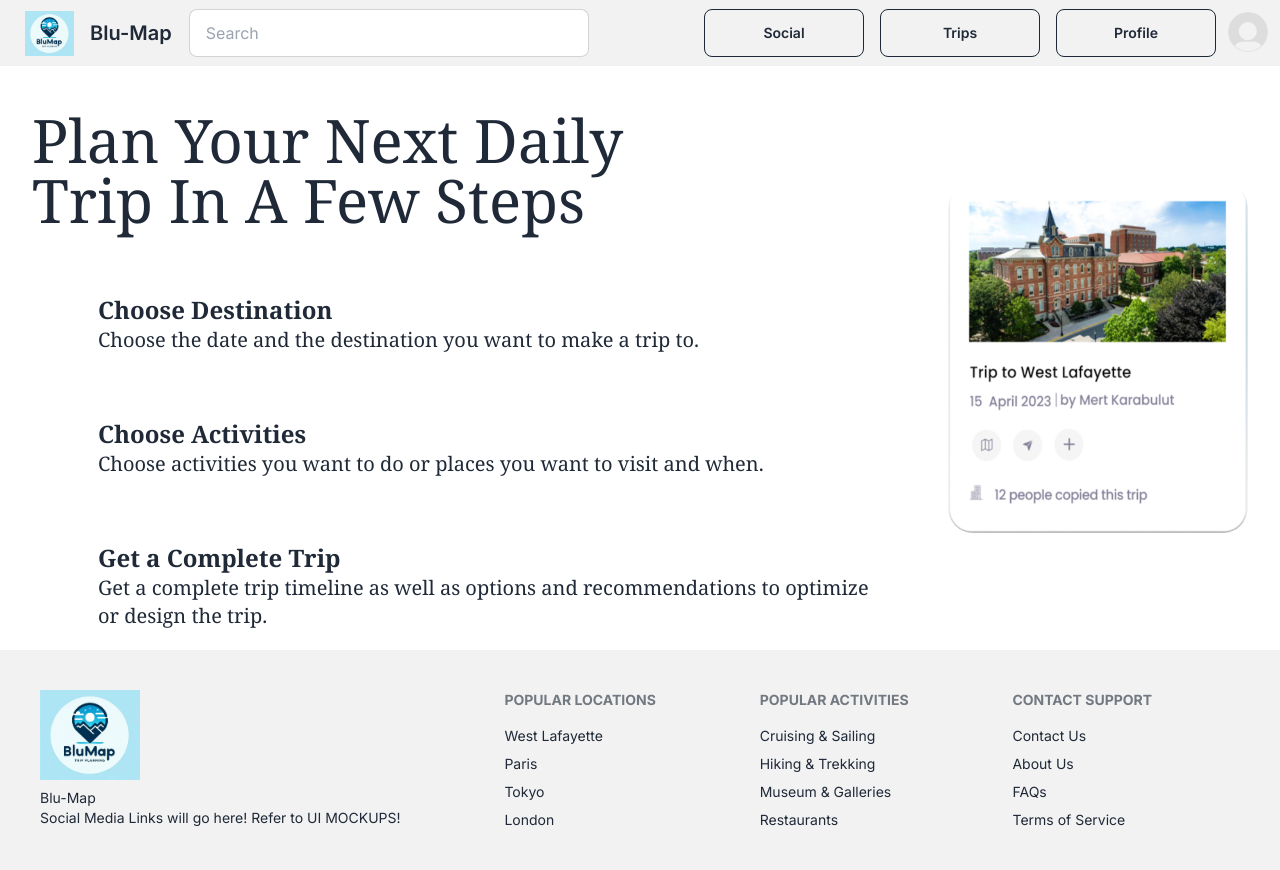
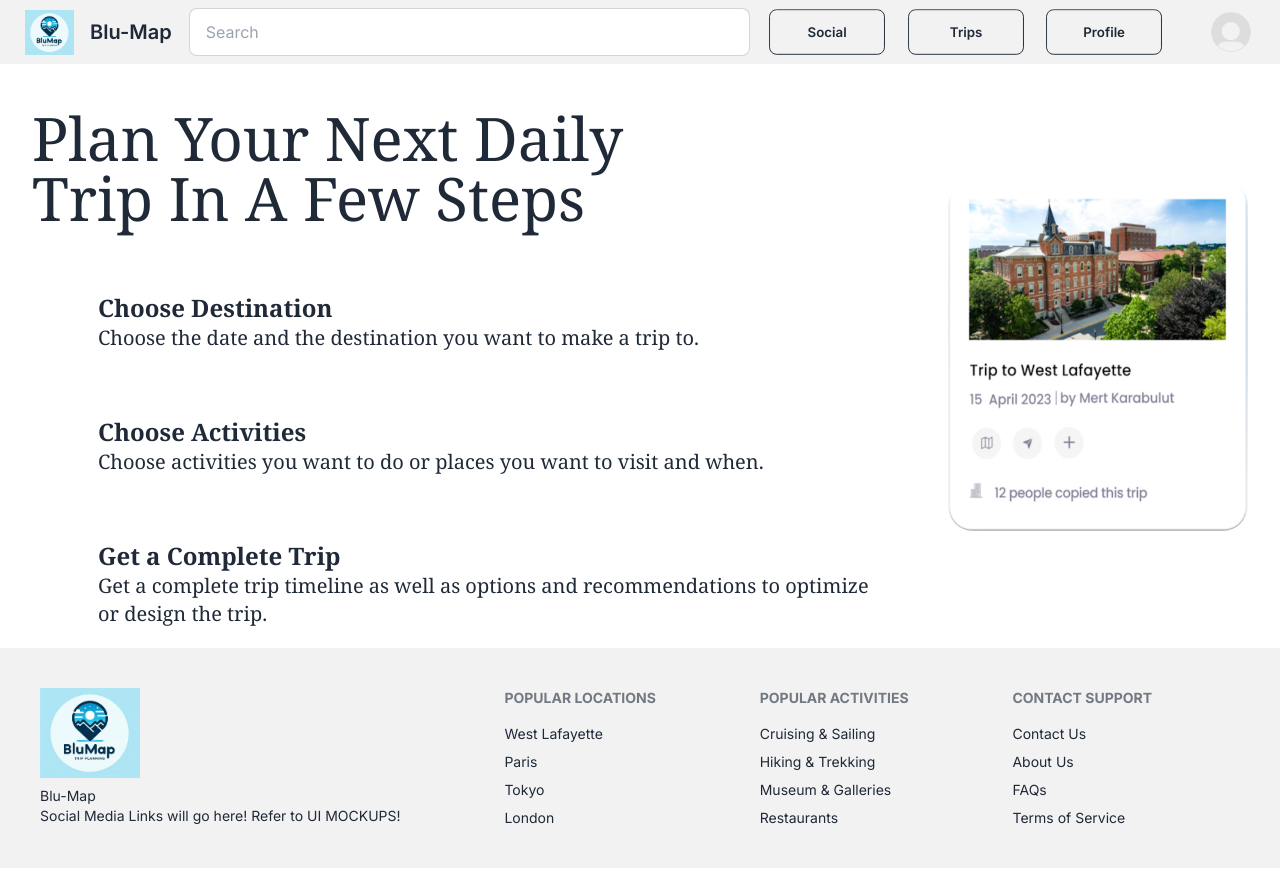
Before and after one commit to mkarabul/blu-map, a Next.js app in the folder client/: page / in a window 1280 px wide. Built offline with nearby package versions, Linux system fonts and the light colour scheme.

Commit message:
Implement sizeable navbar

```diff
--- a/client/package.json
+++ b/client/package.json
@@ -13,10 +13,12 @@
     "@fortawesome/free-solid-svg-icons": "^6.5.1",
     "@fortawesome/react-fontawesome": "^0.2.0",
     "@nextui-org/react": "^2.2.9",
+    "@react-icons/all-files": "^4.1.0",
     "framer-motion": "^11.0.5",
     "next": "14.1.0",
     "react": "^18",
-    "react-dom": "^18"
+    "react-dom": "^18",
+    "react-icons": "^5.0.1"
   },
   "devDependencies": {
     "autoprefixer": "^10.0.1",
--- a/client/src/app/components/navbar.jsx
+++ b/client/src/app/components/navbar.jsx
@@ -1,52 +1,78 @@
+"use client";
+
 import React from "react";
-import { FontAwesomeIcon } from "@fortawesome/react-fontawesome";
-import { faUsers } from "@fortawesome/free-solid-svg-icons";
 import Link from "next/link";
+import { useState } from "react";
+import { RiMenu3Line } from "@react-icons/all-files/ri/RiMenu3Line.js";
+import { RiCloseLine } from "@react-icons/all-files/ri/RiCloseLine.js";
 
 export default function Navbar() {
   return (
-    <header className="navbar bg-base-200 w-100vw">
+    <header className="flex flex-row bg-base-200 w-full min-h-16 p-2">
       {/* Left Section */}
-      <div className="left-section flex-1">
+      <div className="left-section flex-1 flex flex-row basis-3/5">
         <Link className="btn btn-ghost text-xl" href="/">
           <img
             src="/blu-map-logo.jpeg"
             className="mr-2"
             style={{ width: "49px", height: "45px" }}
           />
-          Blu-Map
+          <div className="hidden md:block">Blu-Map</div>
         </Link>
         <input
           type="text"
           placeholder="Search"
-          style={{ width: "25rem" }}
-          className="input input-bordered w-full md:w-auto"
+          // style={{ width: "25rem" }}
+          className="input input-bordered min-w-40 w-full mr-4"
         />
       </div>
 
       {/* Right Section */}
-      <div className="right-section flex-none gap-2">
-        <div className="form-control"></div>
-        <div className="dropdown dropdown-end" style={{ paddingTop: "0rem" }}>
-          <Link href="/social">
-            <button className="btn btn-outline mr-4" style={{ width: "10rem" }}>
+      <div className="right-section basis-2/5 gap-2 flex flex-end justify-end">
+        <div className="hidden md:flex flex-row basis-5/6">
+          <Link href="/social" className="w-full flex flex-1 flex-grow">
+            <button className="btn btn-outline mr-4 flex-1 flex-grow">
               Social
             </button>
           </Link>
-          <Link href="/trips">
-            <button className="btn btn-outline mr-4" style={{ width: "10rem" }}>
+          <Link href="/trips" className="w-full flex flex-1 flex-grow">
+            <button className="btn btn-outline mr-4 flex-1 flex-grow">
               Trips
             </button>
           </Link>
-          <Link href="/profile" passHref>
-            <button className="btn btn-outline" style={{ width: "10rem" }}>
+          <Link href="/profile" className="w-full flex flex-1 flex-grow">
+            <button className="btn btn-outline mr-4 flex-1 flex-grow">
               Profile
             </button>
           </Link>
         </div>
 
+        <div className="self-center btn btn-ghost btn-circle flex md:hidden dropdown dropdown-end flex-1 basis-2/3 justify-end">
+          <RiMenu3Line color="#fff" size={27} tabIndex={1} />
+          <ul
+            tabIndex={1}
+            className="mt-40 z-[1] p-2 shadow menu menu-sm dropdown-content bg-base-100 rounded-box w-52"
+          >
+            <li>
+              <Link className="justify-between" href="/social">
+                Social
+              </Link>
+            </li>
+            <li>
+              <Link className="justify-between" href="/trips">
+                Trips
+              </Link>
+            </li>
+            <li>
+              <Link className="justify-between" href="/profile">
+                Profile
+              </Link>
+            </li>
+          </ul>
+        </div>
+
         {/* Profile Section */}
-        <div className="dropdown dropdown-end">
+        <div className="dropdown dropdown-end flex-1 flex justify-end md:justify-center basis-1/6">
           <div
             tabIndex={0}
             role="button"
@@ -58,7 +84,7 @@ export default function Navbar() {
           </div>
           <ul
             tabIndex={0}
-            className="mt-3 z-[1] p-2 shadow menu menu-sm dropdown-content bg-base-100 rounded-box w-52"
+            className="mt-12 z-[1] p-2 shadow menu menu-sm dropdown-content bg-base-100 rounded-box w-52"
           >
             <li>
               <Link className="justify-between" href="/settings">
--- a/client/src/app/settings/components/option.jsx
+++ b/client/src/app/settings/components/option.jsx
@@ -9,7 +9,7 @@ export default function Option({ icon, header, context, link }) {
           <div className="flex items-center space-x-3">
             <FontAwesomeIcon
               icon={icon}
-              style={{ width: "50px", height: "50px", color: "blue-950" }}
+              style={{ width: "50px", height: "50px" }}
               className="text-primary"
             />
             <div>
```
Also changed, not shown: 1 other file (tests, documents, lock files or other folders).
